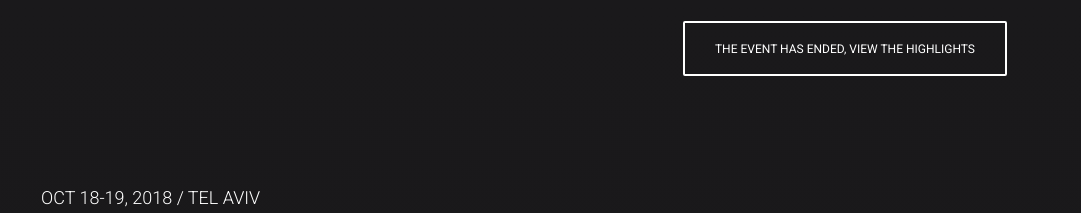
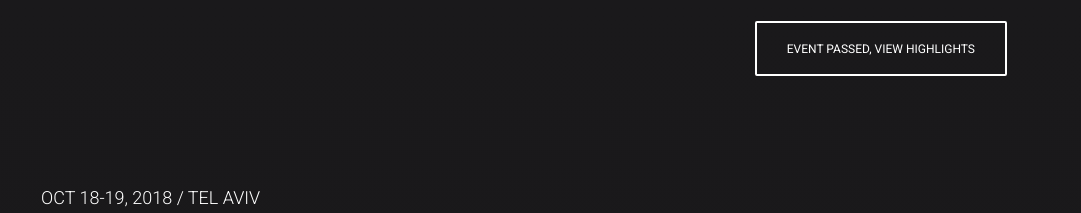
Before and after one commit to DappWorks/Dappathon, a website: page dappathon.html in a window 1280 px wide. Shown: the top 213 px of the page, 199-1280 px from the left. Drawn offline with Linux system fonts and the light colour scheme; some packages are replaced by stand-ins of ours.

Commit message:
Change navbar button text

```diff
--- a/dappathon.html
+++ b/dappathon.html
@@ -98,7 +98,7 @@
 
       <a class="m-header__btn btn btn_outline" href="https://medium.com/dappworks/tel-aviv-dappathon-blockchain-workshops-2018-summary-377620246f3e"
         target="_blank">
-        The event has ended, view the highlights
+         Event passed, view highlights
       </a>
 
       <label class="m-header__menu-toggle js-menu-toggle desktop-hidden" for="menustate">Menu
```
